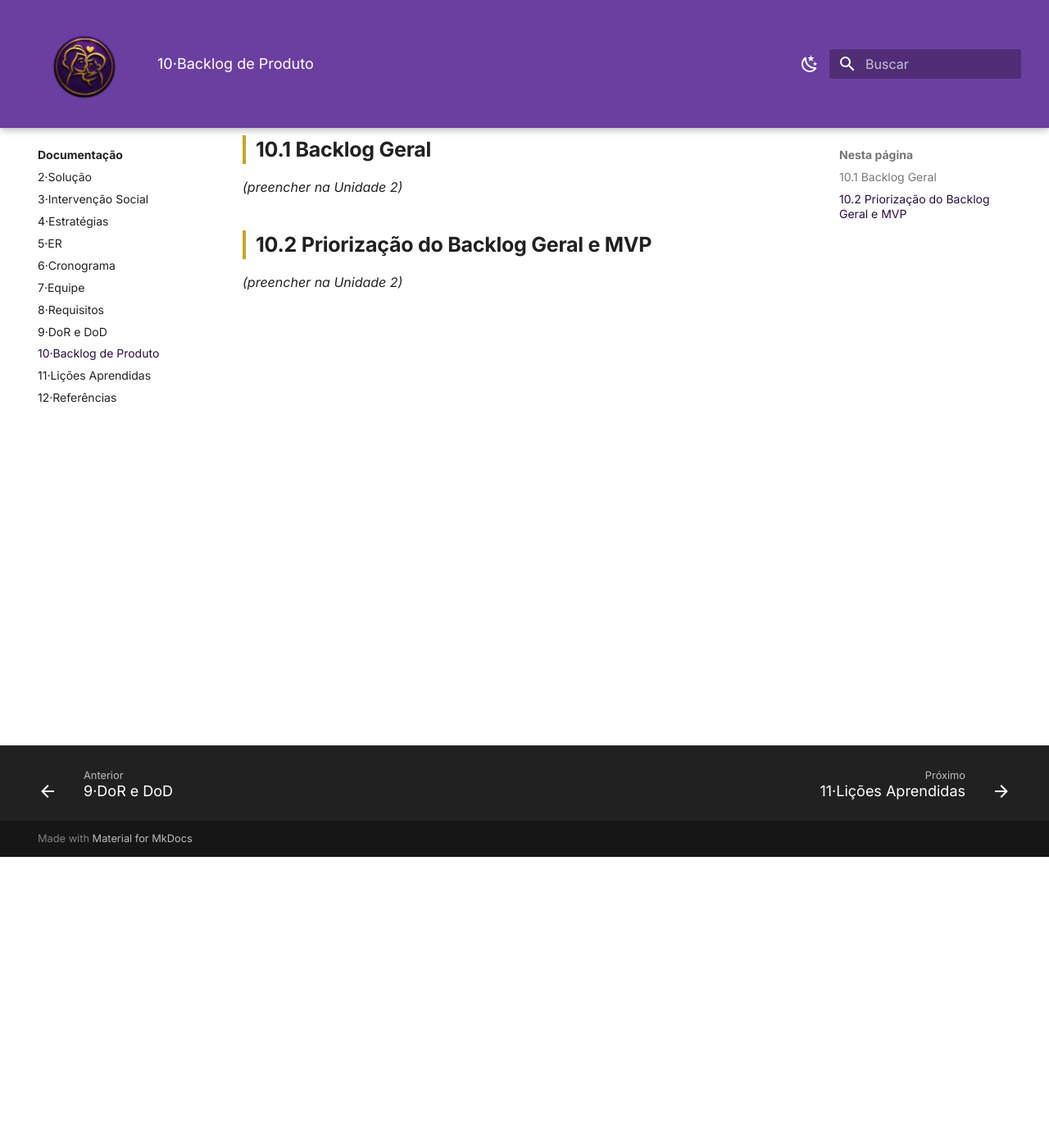
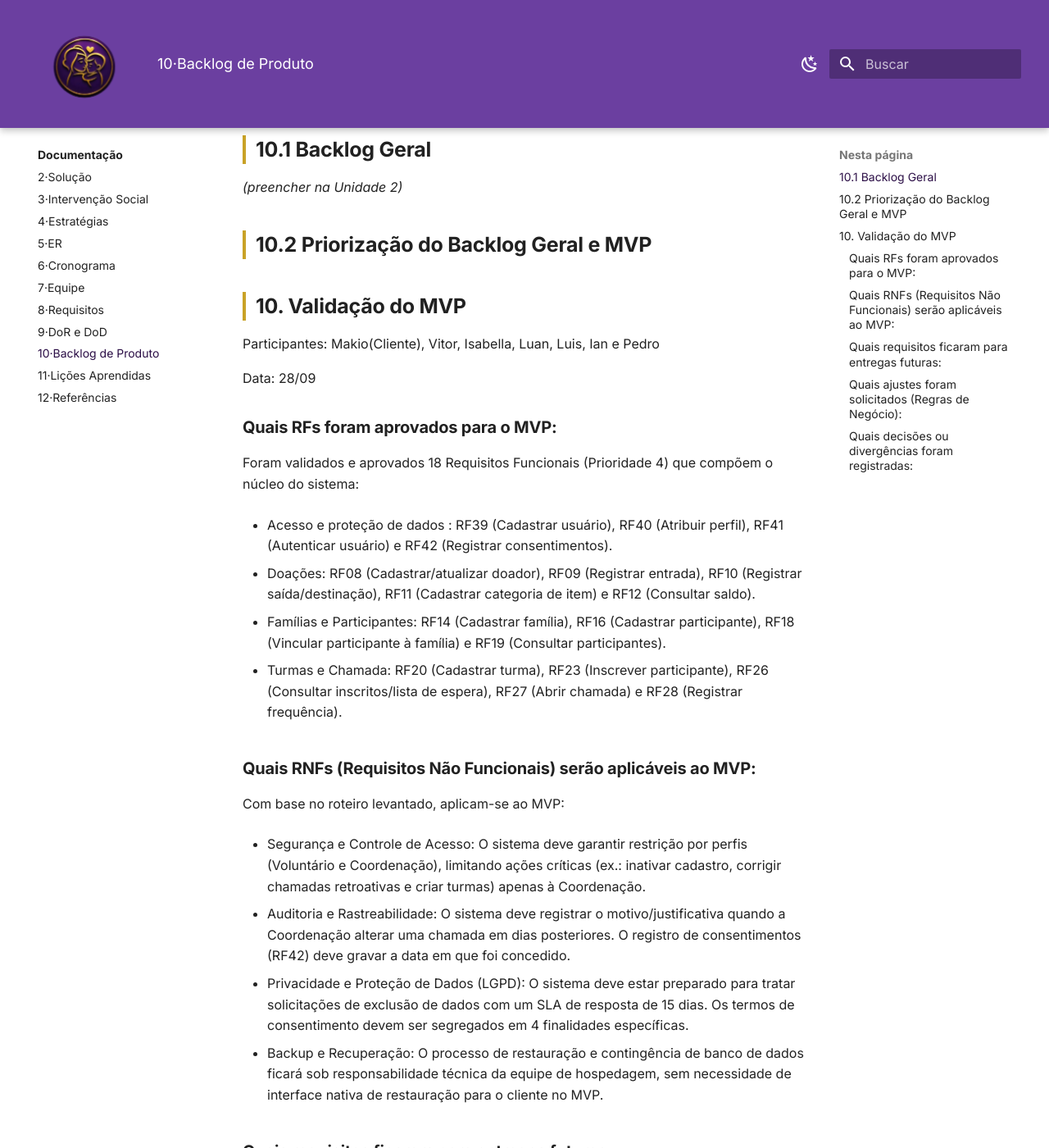
Before and after one commit to mdsreq-fga-unb/REQ-2026.2-T01-MaesGuerreiras, an MkDocs documentation site: the page built from docs/10-backlog/index.md, in a window 1280 px wide and 1400 px high, scrolled down 355 px. Shown: the whole window at 82% size. Built offline with MkDocs 1.6.1 and Material for MkDocs 9.7.7, drawn with Linux system fonts in a browser that asks for light colours; some of the changed text lies outside the part shown.

Commit message:
Adicoando a validação do MVP

```diff
--- a/docs/10-backlog/index.md
+++ b/docs/10-backlog/index.md
@@ -12,4 +12,52 @@ priorização dessas funcionalidades e da definição do escopo do MVP.
 
 ## 10.2 Priorização do Backlog Geral e MVP
 
-*(preencher na Unidade 2)*
+##  10.  Validação do MVP
+Participantes: Makio(Cliente), Vitor, Isabella, Luan, Luis, Ian e Pedro
+
+
+Data: 28/09
+
+### Quais RFs foram aprovados para o MVP:
+Foram validados e aprovados 18 Requisitos Funcionais (Prioridade 4) que compõem o núcleo do sistema:
+
+- Acesso e proteção de dados : RF39 (Cadastrar usuário), RF40 (Atribuir perfil), RF41 (Autenticar usuário) e RF42 (Registrar consentimentos).
+
+- Doações: RF08 (Cadastrar/atualizar doador), RF09 (Registrar entrada), RF10 (Registrar saída/destinação), RF11 (Cadastrar categoria de item) e RF12 (Consultar saldo).
+
+- Famílias e Participantes: RF14 (Cadastrar família), RF16 (Cadastrar participante), RF18 (Vincular participante à família) e RF19 (Consultar participantes).
+
+- Turmas e Chamada: RF20 (Cadastrar turma), RF23 (Inscrever participante), RF26 (Consultar inscritos/lista de espera), RF27 (Abrir chamada) e RF28 (Registrar frequência).
+
+### Quais RNFs (Requisitos Não Funcionais) serão aplicáveis ao MVP:
+Com base no roteiro levantado, aplicam-se ao MVP:
+
+- Segurança e Controle de Acesso: O sistema deve garantir restrição por perfis (Voluntário e Coordenação), limitando ações críticas (ex.: inativar cadastro, corrigir chamadas retroativas e criar turmas) apenas à Coordenação.
+
+- Auditoria e Rastreabilidade: O sistema deve registrar o motivo/justificativa quando a Coordenação alterar uma chamada em dias posteriores. O registro de consentimentos (RF42) deve gravar a data em que foi concedido.
+
+- Privacidade e Proteção de Dados (LGPD): O sistema deve estar preparado para tratar solicitações de exclusão de dados com um SLA de resposta de 15 dias. Os termos de consentimento devem ser segregados em 4 finalidades específicas.
+
+- Backup e Recuperação: O processo de restauração e contingência de banco de dados ficará sob responsabilidade técnica da equipe de hospedagem, sem necessidade de interface nativa de restauração para o cliente no MVP.
+
+### Quais requisitos ficaram para entregas futuras:
+Os módulos classificados com prioridade 1, 2 e 3 foram postergados para as próximas versões do sistema:
+
+- Portal e agenda: (RF01 a RF06 e RF45) - Proposta: 2
+- Relatórios: (RF32 a RF37) - Proposta: 2
+- Fluxos avançados de LGPD: Pedido de exclusão pelo usuário final (RF43 e RF44 - Proposta 3, sujeito a confirmação) e autorizações complementares de imagem (RF46 - Proposta 3, sujeito a confirmação).
+
+### Quais ajustes foram solicitados (Regras de Negócio):
+Obrigatoriedade de Campos:
+
+- Família: Obrigatórios apenas Nome do responsável, Telefone e Endereço. (Número de moradores e observações são opcionais).
+- Participante: Obrigatórios apenas Nome completo e Data de nascimento. (Telefone e observações são opcionais).
+- Correção de Chamada: O perfil "Voluntário" só pode editar uma chamada até o fim do mesmo dia. Após essa data, o bloqueio deve ser feito e a edição passa a ser exclusiva da "Coordenação", exigindo informação do motivo.
+- Regra de Frequência: Parametrizar o alerta de contato com a família para ser acionado após 3 faltas seguidas sem justificativa.
+
+### Quais decisões ou divergências foram registradas:
+
+- Decisão sobre LGPD: A autorização da família será explicitamente fracionada em 4 usos distintos (cadastro/atendimento, frequência, contato com a família e relatório a apoiador).
+- Decisão sobre Estoque: Optou-se pela gestão 100% manual (adição e remoção de itens) da lista de faltas pela Coordenação, mantendo a simplicidade do MVP.
+- Pendente (Divergência de Informação): O volume atual de famílias/participantes atendidos e o fluxo mensal de doações ainda não foram definidos e serão validados junto à coordenação para fins de dimensionamento do banco de dados e infraestrutura.
+- Pendente (Priorização): Confirmar com a coordenação a prioridade exata (3) do bloco de consentimentos avançados/imagem e processos automatizados de pedido de exclusão, para fechar se algum componente adicional precisa subir para o MVP.
```
